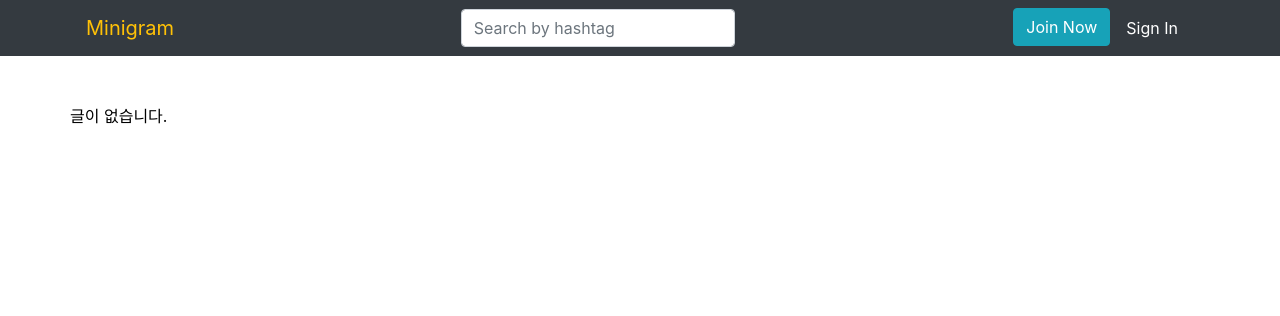
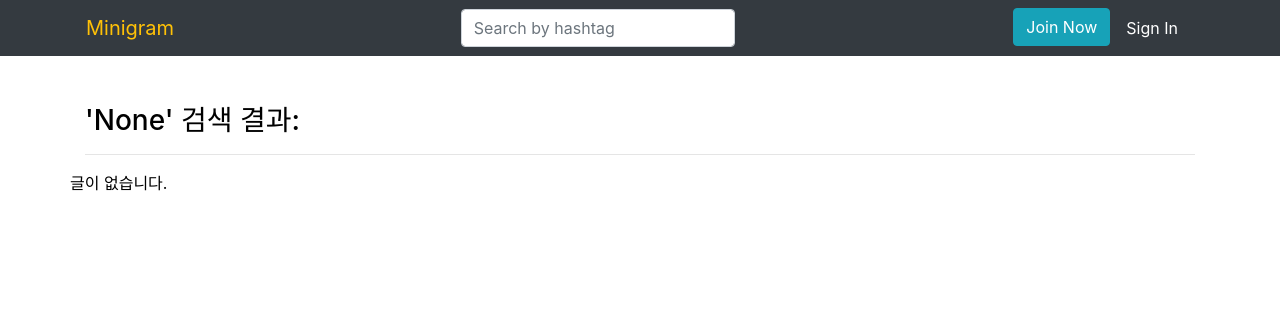
Before and after one commit to eunjung-jenny/django_pjt_hashtag, a Django app: page /community/search/ in a window 1280 px wide. Shown: the top 316 px of the page. Run offline with Django 3.2, Linux system fonts and the light colour scheme; data that the repository does not hold is empty; some libraries are stand-ins or nearby versions.

Commit message:
Add search articles by clicking tags

```diff
--- a/community/templates/community/detail.html
+++ b/community/templates/community/detail.html
@@ -31,7 +31,7 @@
 
   <ul class="tag-list">
     {% for hashtag in article.has_hashtags.all %}
-    <li class="tag badge badge-pill badge-info">{{ hashtag }}</li>
+    <li class="tag badge badge-pill badge-info"><a class="text-white" href={{ "/community/search?term="|add:hashtag.tag }} >{{ hashtag.tag }}</a></li>
     {% endfor %}
   </ul>
 
--- a/community/templates/community/index.html
+++ b/community/templates/community/index.html
@@ -13,6 +13,13 @@
 
 {% block body %}
 
+{% if request.resolver_match.url_name == 'search' %}
+<h3>
+    '{{ term }}' 검색 결과:
+</h3>
+{% endif %}
+<hr>
+
 <div class="row row-cols-1 row-cols-md-3">
   {% for article in articles %}
     {% include 'community/_card.html' %}
--- a/community/views.py
+++ b/community/views.py
@@ -7,8 +7,10 @@
 # Create your views here.
 def index(request):
     articles = Article.objects.all()
+    term = None
     context = {
-        'articles': articles
+        'articles': articles,
+        'term': term
     }
     return render(request, 'community/index.html', context)
 
@@ -114,6 +116,7 @@
     else:
         articles = []
     context = {
-        'articles': articles
+        'articles': articles,
+        'term': term,
     }
     return render(request, 'community/index.html', context)
```
Also changed, not shown: README.md.
